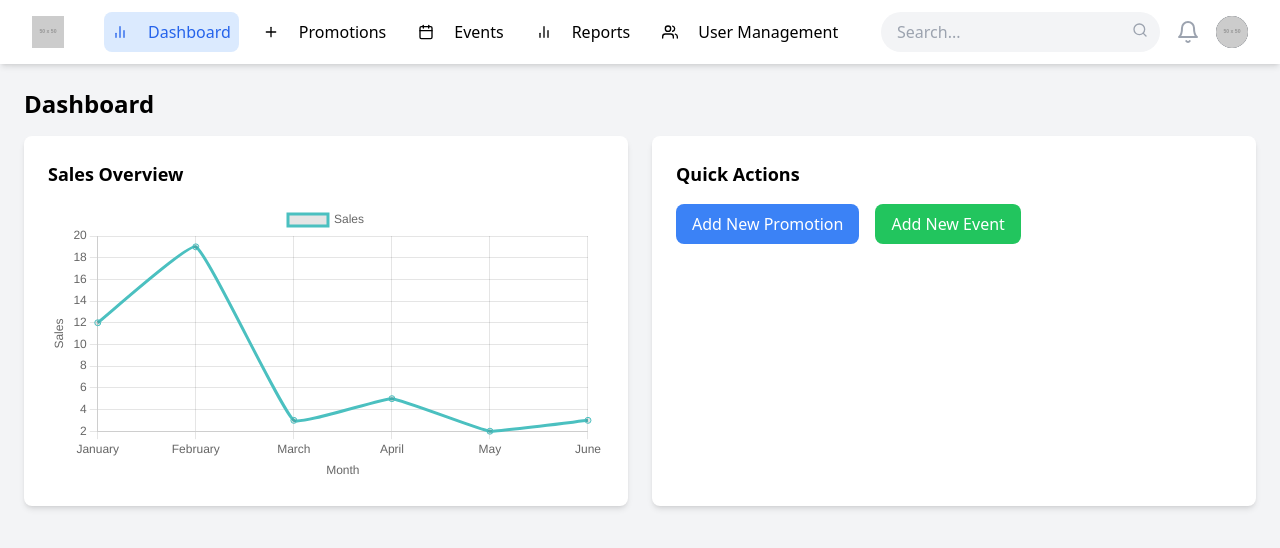
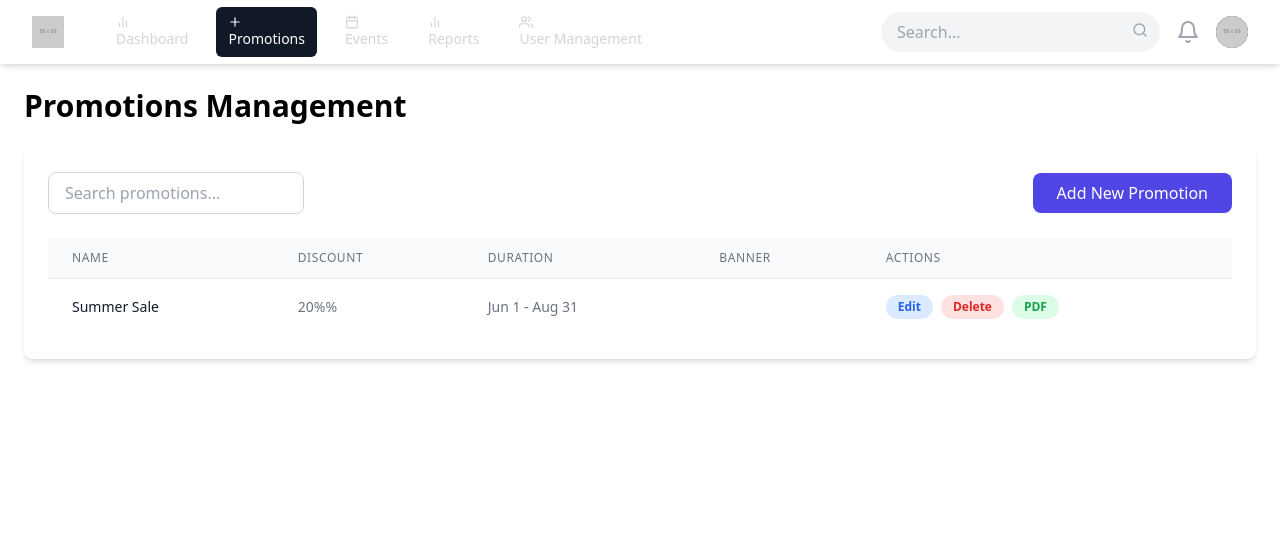
Before and after one commit to udithgunasekara/SPM_ShoppingMall_Management, a React (Create React App) app in the folder shopping-mall-web/: page /promotions in a window 1280 px wide. Shown: the top 548 px of the page. Built offline with nearby package versions, Linux system fonts and the light colour scheme.

Commit message:
initial commit

```diff
--- a/shopping-mall-web/src/App.js
+++ b/shopping-mall-web/src/App.js
@@ -1,13 +1,29 @@
 import React from 'react';
+import { BrowserRouter as Router, Route, Routes } from 'react-router-dom';
+import NavBar from './components/layout/NavBar';
 import Dashboard from './pages/Dashboard';
+import Promotions from './pages/Promotions';
+import Events from './pages/Events';
 import { AppProvider } from './context/AppContext';
+import useWindowSize from './hooks/useWindowSize';
 
 const App = () => {
+  const { isMobile } = useWindowSize();
+
   return (
     <AppProvider>
-      <div className="App">
-        <Dashboard />
-      </div>
+      <Router>
+        <div className="App">
+          <NavBar isMobile={isMobile} />
+          <div className="container mx-auto pt-16">
+            <Routes>
+              <Route path="/" element={<Dashboard />} />
+              <Route path="/promotions" element={<Promotions />} />
+              <Route path="/events" element={<Events />} />
+            </Routes>
+          </div>
+        </div>
+      </Router>
     </AppProvider>
   );
 };
--- a/shopping-mall-web/src/components/layout/NavBar.js
+++ b/shopping-mall-web/src/components/layout/NavBar.js
@@ -1,17 +1,13 @@
 import React, { useState } from 'react';
+import { Link, useLocation } from 'react-router-dom';
 import { FiMenu, FiSearch, FiBell, FiBarChart2, FiPlus, FiCalendar, FiUsers } from 'react-icons/fi';
-import NavLink from '../common/NavLink';
 
-const NavBar = ({ activeTab, setActiveTab, isMobile }) => {
+const NavBar = ({ isMobile }) => {
   const [isMenuOpen, setIsMenuOpen] = useState(false);
+  const location = useLocation();
 
   const toggleMenu = () => {
     setIsMenuOpen(!isMenuOpen);
-  };
-
-  const handleTabChange = (tab) => {
-    setActiveTab(tab);
-    setIsMenuOpen(false);
   };
 
   return (
@@ -25,11 +21,26 @@ const NavBar = ({ activeTab, setActiveTab, isMobile }) => {
             {!isMobile && (
               <div className="hidden md:block">
                 <div className="ml-10 flex items-baseline space-x-4">
-                  <NavLink icon={<FiBarChart2 className="mr-2" />} text="Dashboard" tab="dashboard" activeTab={activeTab} onClick={() => handleTabChange('dashboard')} />
-                  <NavLink icon={<FiPlus className="mr-2" />} text="Promotions" tab="promotions" activeTab={activeTab} onClick={() => handleTabChange('promotions')} />
-                  <NavLink icon={<FiCalendar className="mr-2" />} text="Events" tab="events" activeTab={activeTab} onClick={() => handleTabChange('events')} />
-                  <NavLink icon={<FiBarChart2 className="mr-2" />} text="Reports" tab="reports" activeTab={activeTab} onClick={() => handleTabChange('reports')} />
-                  <NavLink icon={<FiUsers className="mr-2" />} text="User Management" tab="users" activeTab={activeTab} onClick={() => handleTabChange('users')} />
+                  <Link to="/" className={`text-gray-300 hover:bg-gray-700 hover:text-white px-3 py-2 rounded-md text-sm font-medium ${location.pathname === '/' ? 'bg-gray-900 text-white' : ''}`}>
+                    <FiBarChart2 className="mr-2" />
+                    Dashboard
+                  </Link>
+                  <Link to="/promotions" className={`text-gray-300 hover:bg-gray-700 hover:text-white px-3 py-2 rounded-md text-sm font-medium ${location.pathname === '/promotions' ? 'bg-gray-900 text-white' : ''}`}>
+                    <FiPlus className="mr-2" />
+                    Promotions
+                  </Link>
+                  <Link to="/events" className={`text-gray-300 hover:bg-gray-700 hover:text-white px-3 py-2 rounded-md text-sm font-medium ${location.pathname === '/events' ? 'bg-gray-900 text-white' : ''}`}>
+                    <FiCalendar className="mr-2" />
+                    Events
+                  </Link>
+                  <Link to="/reports" className={`text-gray-300 hover:bg-gray-700 hover:text-white px-3 py-2 rounded-md text-sm font-medium ${location.pathname === '/reports' ? 'bg-gray-900 text-white' : ''}`}>
+                    <FiBarChart2 className="mr-2" />
+                    Reports
+                  </Link>
+                  <Link to="/users" className={`text-gray-300 hover:bg-gray-700 hover:text-white px-3 py-2 rounded-md text-sm font-medium ${location.pathname === '/users' ? 'bg-gray-900 text-white' : ''}`}>
+                    <FiUsers className="mr-2" />
+                    User Management
+                  </Link>
                 </div>
               </div>
             )}
@@ -69,11 +80,26 @@ const NavBar = ({ activeTab, setActiveTab, isMobile }) => {
       {isMobile && isMenuOpen && (
         <div className="md:hidden">
           <div className="px-2 pt-2 pb-3 space-y-1 sm:px-3">
-            <NavLink icon={<FiBarChart2 className="mr-2" />} text="Dashboard" tab="dashboard" activeTab={activeTab} onClick={() => handleTabChange('dashboard')} />
-            <NavLink icon={<FiPlus className="mr-2" />} text="Promotions" tab="promotions" activeTab={activeTab} onClick={() => handleTabChange('promotions')} />
-            <NavLink icon={<FiCalendar className="mr-2" />} text="Events" tab="events" activeTab={activeTab} onClick={() => handleTabChange('events')} />
-            <NavLink icon={<FiBarChart2 className="mr-2" />} text="Reports" tab="reports" activeTab={activeTab} onClick={() => handleTabChange('reports')} />
-            <NavLink icon={<FiUsers className="mr-2" />} text="User Management" tab="users" activeTab={activeTab} onClick={() => handleTabChange('users')} />
+            <Link to="/" className={`block px-3 py-2 rounded-md text-base font-medium ${location.pathname === '/' ? 'bg-gray-900 text-white' : 'text-gray-300 hover:bg-gray-700 hover:text-white'}`}>
+              <FiBarChart2 className="mr-2" />
+              Dashboard
+            </Link>
+            <Link to="/promotions" className={`block px-3 py-2 rounded-md text-base font-medium ${location.pathname === '/promotions' ? 'bg-gray-900 text-white' : 'text-gray-300 hover:bg-gray-700 hover:text-white'}`}>
+              <FiPlus className="mr-2" />
+              Promotions
+            </Link>
+            <Link to="/events" className={`block px-3 py-2 rounded-md text-base font-medium ${location.pathname === '/events' ? 'bg-gray-900 text-white' : 'text-gray-300 hover:bg-gray-700 hover:text-white'}`}>
+              <FiCalendar className="mr-2" />
+              Events
+            </Link>
+            <Link to="/reports" className={`block px-3 py-2 rounded-md text-base font-medium ${location.pathname === '/reports' ? 'bg-gray-900 text-white' : 'text-gray-300 hover:bg-gray-700 hover:text-white'}`}>
+              <FiBarChart2 className="mr-2" />
+              Reports
+            </Link>
+            <Link to="/users" className={`block px-3 py-2 rounded-md text-base font-medium ${location.pathname === '/users' ? 'bg-gray-900 text-white' : 'text-gray-300 hover:bg-gray-700 hover:text-white'}`}>
+              <FiUsers className="mr-2" />
+              User Management
+            </Link>
           </div>
         </div>
       )}
--- a/shopping-mall-web/src/context/AppContext.js
+++ b/shopping-mall-web/src/context/AppContext.js
@@ -1,25 +1,45 @@
-import React, { createContext, useState, useContext } from 'react';
+import React, { createContext, useContext, useState } from 'react';
 
 const AppContext = createContext();
 
+export const useAppContext = () => useContext(AppContext);
+
 export const AppProvider = ({ children }) => {
-  const [user, setUser] = useState(null);
-  const [theme, setTheme] = useState('light');
+  const [promotions, setPromotions] = useState([]);
+  const [events, setEvents] = useState([]);
 
-  const value = {
-    user,
-    setUser,
-    theme,
-    setTheme,
+  // Promotions management
+  const addPromotion = (newPromotion) => {
+    setPromotions([...promotions, { ...newPromotion, id: Date.now() }]);
   };
 
-  return <AppContext.Provider value={value}>{children}</AppContext.Provider>;
+  const updatePromotion = (updatedPromotion) => {
+    setPromotions(promotions.map(p => p.id === updatedPromotion.id ? updatedPromotion : p));
+  };
+
+  const deletePromotion = (id) => {
+    setPromotions(promotions.filter(p => p.id !== id));
+  };
+
+  // Events management
+  const addEvent = (newEvent) => {
+    setEvents([...events, { ...newEvent, id: Date.now() }]);
+  };
+
+  const updateEvent = (updatedEvent) => {
+    setEvents(events.map(e => e.id === updatedEvent.id ? updatedEvent : e));
+  };
+
+  const deleteEvent = (id) => {
+    setEvents(events.filter(e => e.id !== id));
+  };
+
+  return (
+    <AppContext.Provider value={{
+      promotions, addPromotion, updatePromotion, deletePromotion,
+      events, addEvent, updateEvent, deleteEvent
+    }}>
+      {children}
+    </AppContext.Provider>
+  );
 };
-
-export const useApp = () => {
-  const context = useContext(AppContext);
-  if (context === undefined) {
-    throw new Error('useApp must be used within an AppProvider');
-  }
-  return context;
-};
--- a/shopping-mall-web/src/pages/Dashboard.js
+++ b/shopping-mall-web/src/pages/Dashboard.js
@@ -1,77 +1,11 @@
-import React, { useState } from 'react';
-import NavBar from '../components/layout/NavBar';
+import React from 'react';
 import DashboardContent from '../components/dashboard/DashboardContent';
-import PromotionsContent from '../components/promotions/PromotionsContent';
-import EventsContent from '../components/events/EventsContent';
-import PromotionForm from '../components/promotions/PromotionForm';
-import EventForm from '../components/events/EventForm';
-import useWindowSize from '../hooks/useWindowSize';
 
 const Dashboard = () => {
-  const [activeTab, setActiveTab] = useState('dashboard');
-  const [isPromotionFormOpen, setIsPromotionFormOpen] = useState(false);
-  const [isEventFormOpen, setIsEventFormOpen] = useState(false);
-  const [editingPromotion, setEditingPromotion] = useState(null);
-  const [editingEvent, setEditingEvent] = useState(null);
-  const [promotions, setPromotions] = useState([
-    { id: 1, name: 'Summer Sale', discount: '20%', duration: 'Jun 1 - Aug 31' }
-  ]);
-  const [events, setEvents] = useState([
-    { id: 1, name: 'Grand Opening', date: 'July 1, 2023', time: '10:00 AM - 6:00 PM', location: 'Main Plaza' }
-  ]);
-
-  const { isMobile } = useWindowSize();
-
-  const handleEditPromotion = (promotion) => {
-    setEditingPromotion(promotion);
-    setIsPromotionFormOpen(true);
-  };
-
-  const handleDeletePromotion = (id) => {
-    setPromotions(promotions.filter(p => p.id !== id));
-  };
-
-  const handleEditEvent = (event) => {
-    setEditingEvent(event);
-    setIsEventFormOpen(true);
-  };
-
-  const handleDeleteEvent = (id) => {
-    setEvents(events.filter(e => e.id !== id));
-  };
-
   return (
-    <div className="min-h-screen bg-gray-100">
-      <NavBar activeTab={activeTab} setActiveTab={setActiveTab} isMobile={isMobile} />
-
-      {/* Added container class for margins */}
-      <div className="container mx-auto pt-16">
-        {activeTab === 'dashboard' && <DashboardContent setIsPromotionFormOpen={setIsPromotionFormOpen} setIsEventFormOpen={setIsEventFormOpen} />}
-        {activeTab === 'promotions' && <PromotionsContent promotions={promotions} handleEditPromotion={handleEditPromotion} handleDeletePromotion={handleDeletePromotion} setIsPromotionFormOpen={setIsPromotionFormOpen} />}
-        {activeTab === 'events' && <EventsContent events={events} handleEditEvent={handleEditEvent} handleDeleteEvent={handleDeleteEvent} setIsEventFormOpen={setIsEventFormOpen} />}
-      </div>
-
-      {/* Promotion and Event Forms */}
-      <PromotionForm
-        isOpen={isPromotionFormOpen}
-        onClose={() => {
-          setIsPromotionFormOpen(false);
-          setEditingPromotion(null);
-        }}
-        editingPromotion={editingPromotion}
-        setPromotions={setPromotions}
-        promotions={promotions}
-      />
-      <EventForm
-        isOpen={isEventFormOpen}
-        onClose={() => {
-          setIsEventFormOpen(false);
-          setEditingEvent(null);
-        }}
-        editingEvent={editingEvent}
-        setEvents={setEvents}
-        events={events}
-      />
+    <div>
+      <h1 className="text-2xl font-bold mb-4">Dashboard</h1>
+      <DashboardContent />
     </div>
   );
 };
--- /dev/null
+++ b/shopping-mall-web/src/pages/Events.js
@@ -0,0 +1,43 @@
+import React, { useState } from 'react';
+import EventsContent from '../components/events/EventsContent';
+import EventForm from '../components/events/EventForm';
+
+const Events = () => {
+  const [isEventFormOpen, setIsEventFormOpen] = useState(false);
+  const [editingEvent, setEditingEvent] = useState(null);
+  const [events, setEvents] = useState([
+    { id: 1, name: 'Grand Opening', date: 'July 1, 2023', time: '10:00 AM - 6:00 PM', location: 'Main Plaza' }
+  ]);
+
+  const handleEditEvent = (event) => {
+    setEditingEvent(event);
+    setIsEventFormOpen(true);
+  };
+
+  const handleDeleteEvent = (id) => {
+    setEvents(events.filter(e => e.id !== id));
+  };
+
+  return (
+    <div>
+      <EventsContent
+        events={events}
+        handleEditEvent={handleEditEvent}
+        handleDeleteEvent={handleDeleteEvent}
+        setIsEventFormOpen={setIsEventFormOpen}
+      />
+      <EventForm
+        isOpen={isEventFormOpen}
+        onClose={() => {
+          setIsEventFormOpen(false);
+          setEditingEvent(null);
+        }}
+        editingEvent={editingEvent}
+        setEvents={setEvents}
+        events={events}
+      />
+    </div>
+  );
+};
+
+export default Events;
--- /dev/null
+++ b/shopping-mall-web/src/pages/Promotions.js
@@ -0,0 +1,43 @@
+import React, { useState } from 'react';
+import PromotionsContent from '../components/promotions/PromotionsContent';
+import PromotionForm from '../components/promotions/PromotionForm';
+
+const Promotions = () => {
+  const [isPromotionFormOpen, setIsPromotionFormOpen] = useState(false);
+  const [editingPromotion, setEditingPromotion] = useState(null);
+  const [promotions, setPromotions] = useState([
+    { id: 1, name: 'Summer Sale', discount: '20%', duration: 'Jun 1 - Aug 31' }
+  ]);
+
+  const handleEditPromotion = (promotion) => {
+    setEditingPromotion(promotion);
+    setIsPromotionFormOpen(true);
+  };
+
+  const handleDeletePromotion = (id) => {
+    setPromotions(promotions.filter(p => p.id !== id));
+  };
+
+  return (
+    <div>
+      <PromotionsContent
+        promotions={promotions}
+        handleEditPromotion={handleEditPromotion}
+        handleDeletePromotion={handleDeletePromotion}
+        setIsPromotionFormOpen={setIsPromotionFormOpen}
+      />
+      <PromotionForm
+        isOpen={isPromotionFormOpen}
+        onClose={() => {
+          setIsPromotionFormOpen(false);
+          setEditingPromotion(null);
+        }}
+        editingPromotion={editingPromotion}
+        setPromotions={setPromotions}
+        promotions={promotions}
+      />
+    </div>
+  );
+};
+
+export default Promotions;
```
